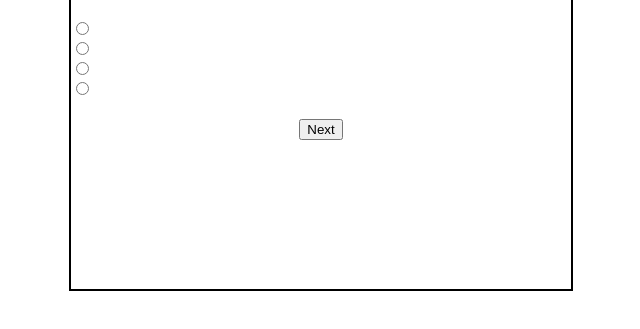
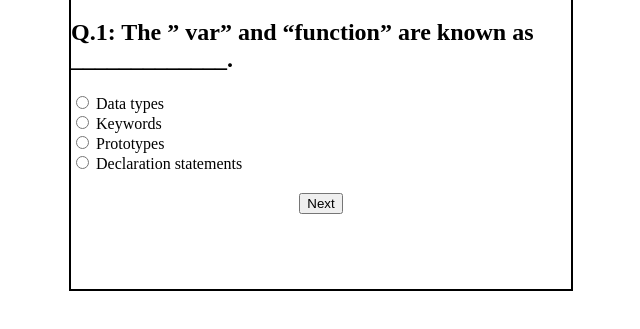
Before and after one commit to mohd-sultan-mansuri/quiz, a plain HTML site: page index.html in a window 1280 px wide. Shown: the part 71-400 px from the top of the page, without its empty margins (319-959 px from the left). Drawn offline with Linux system fonts and the light colour scheme.

Commit message:
Update index.html

```diff
--- a/index.html
+++ b/index.html
@@ -45,6 +45,6 @@
         </div>
         </div>
     </div>
-    <script  src="quiz.js"></script>
+    <script  src="index.js"></script>
 </body>
 </html>
```
